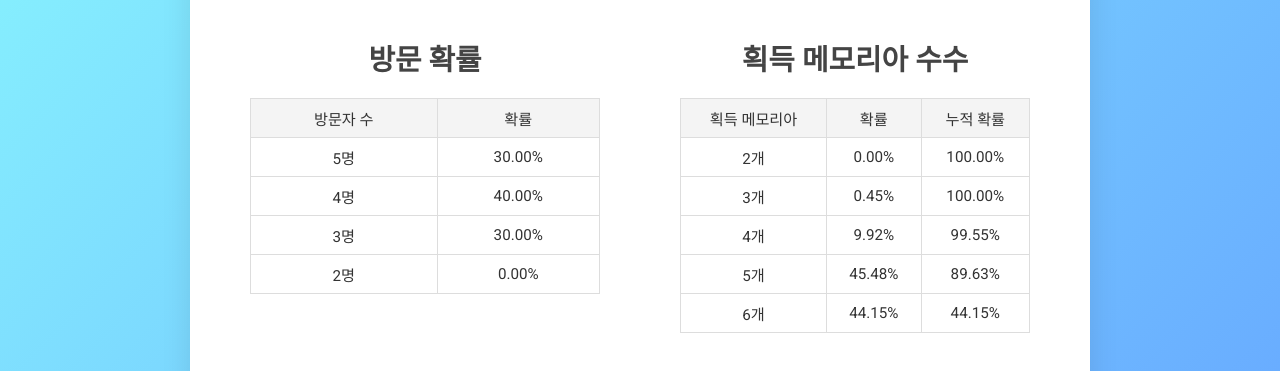
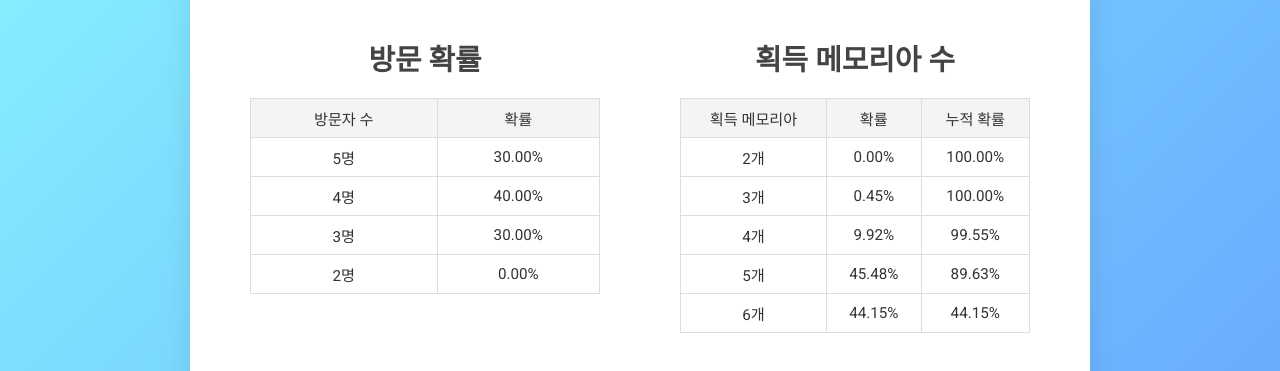
Before and after one commit to RilakKuma2/prsk_memoria, a plain HTML site: page index.html in a window 1280 px wide. Shown: the part 245-616 px from the top of the page. Drawn offline with Linux system fonts and the light colour scheme.

Commit message:
Update index.html

```diff
--- a/index.html
+++ b/index.html
@@ -199,7 +199,7 @@
           }
         }
 
-		let unionTable = "<h2>획득 메모리아 수수</h2>";
+		let unionTable = "<h2>획득 메모리아 수</h2>";
 		unionTable += "<table><tr><th>획득 메모리아</th><th>확률</th><th>누적 확률</th></tr>";
 		for (let m = 2; m <= pool; m++) {
 		  let cumulative = 0;
```
